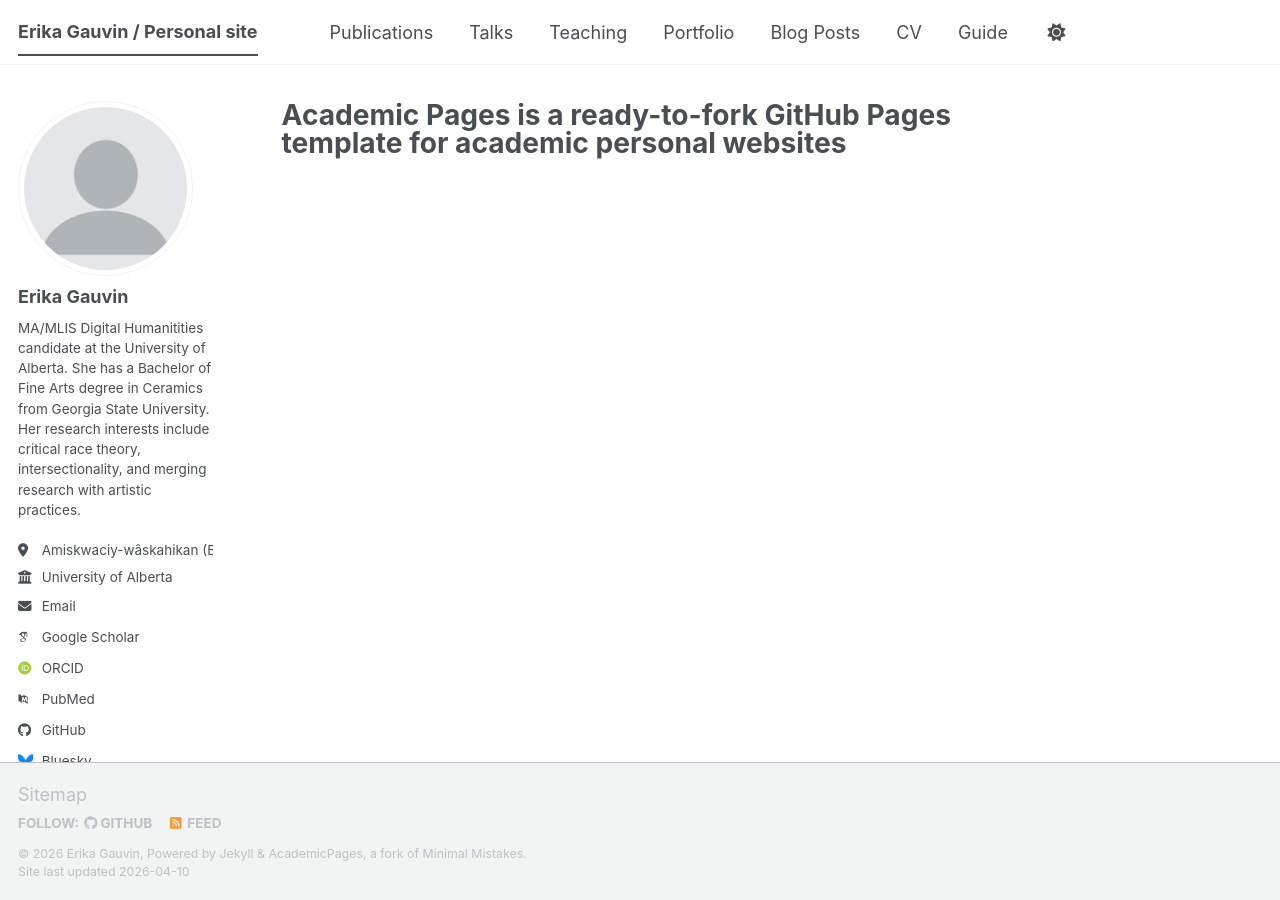
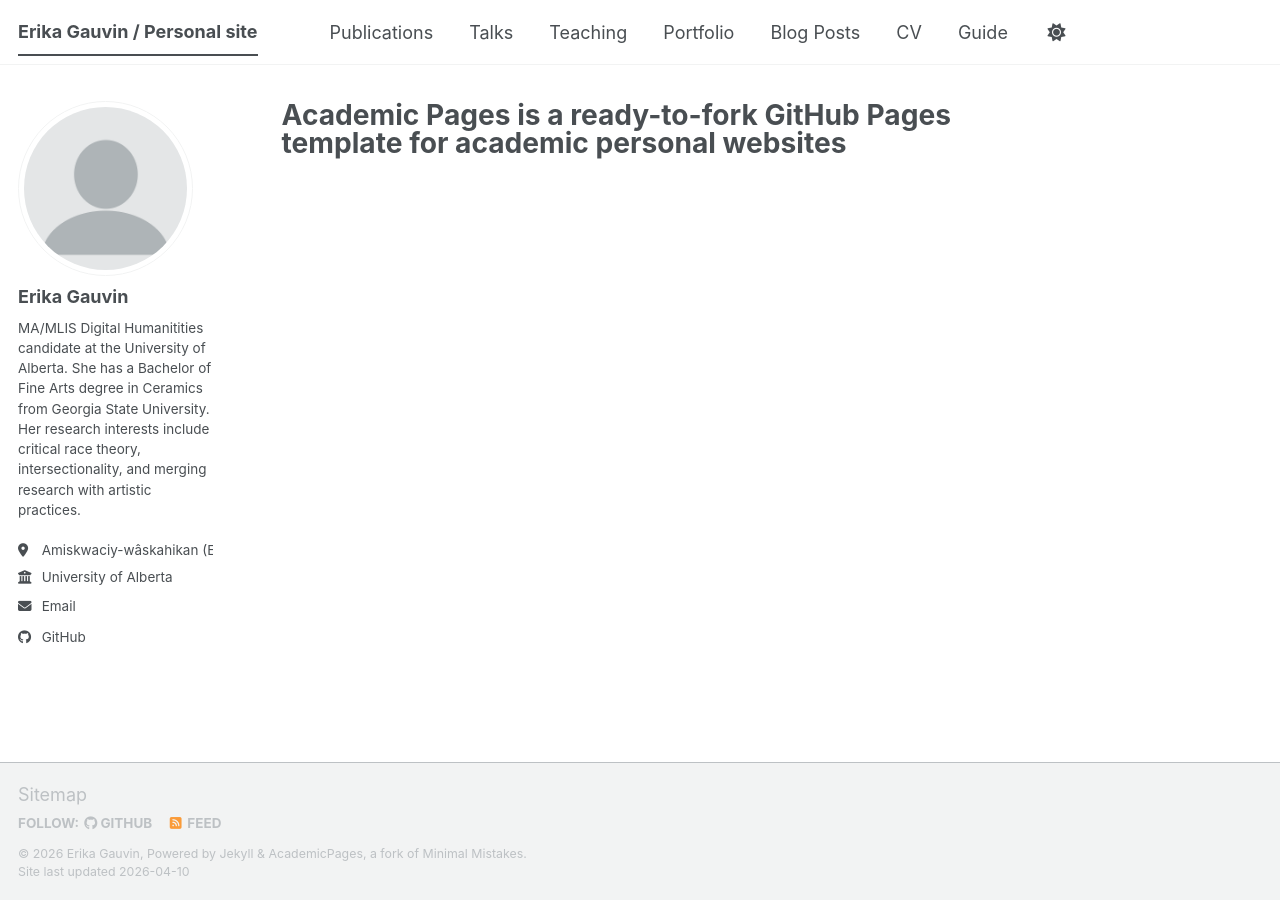
Before and after one commit to ecgauvin/about, a Jekyll site: the page built from _pages/about.md, in a window 1280 px wide. Built offline with Jekyll 4.4.1, drawn with Linux system fonts in a browser that asks for light colours; some web fonts are replaced; a script bundle is joined from its source files by our own code; library files that are not in the unit come from our copies; part of the change alters nothing that is shown.

Commit message:
Update _config.yml

```diff
--- a/_config.yml
+++ b/_config.yml
@@ -36,13 +36,13 @@ author:
   # Academic websites
   academia         : # URL
   arxiv            : # URL - Update with the correct link to your profile
-  googlescholar    : "https://scholar.google.com/citations?user=PS_CX0AAAAAJ"
+  googlescholar    : # URL
   inspire-hep      : # URL
   impactstory      : # URL
-  orcid            : "https://orcid.org/yourorcidurl"
+  orcid            : # URL
   semantic         : # URL
   ssrn             : # URL
-  pubmed           : "https://www.ncbi.nlm.nih.gov/pubmed/?term=john+snow"
+  pubmed           : # URL
   researchgate     : # URL
   scopus           : # URL
   zotero           : # URL
@@ -58,7 +58,7 @@ author:
 
   # Social media
   artstation       : # Username
-  bluesky          : "bsky.app" # Replace this with you Bluesky username
+  bluesky          : # Replace this with you Bluesky username
   facebook         : # Username
   flickr           : # Username
   foursquare       : # Username
```
